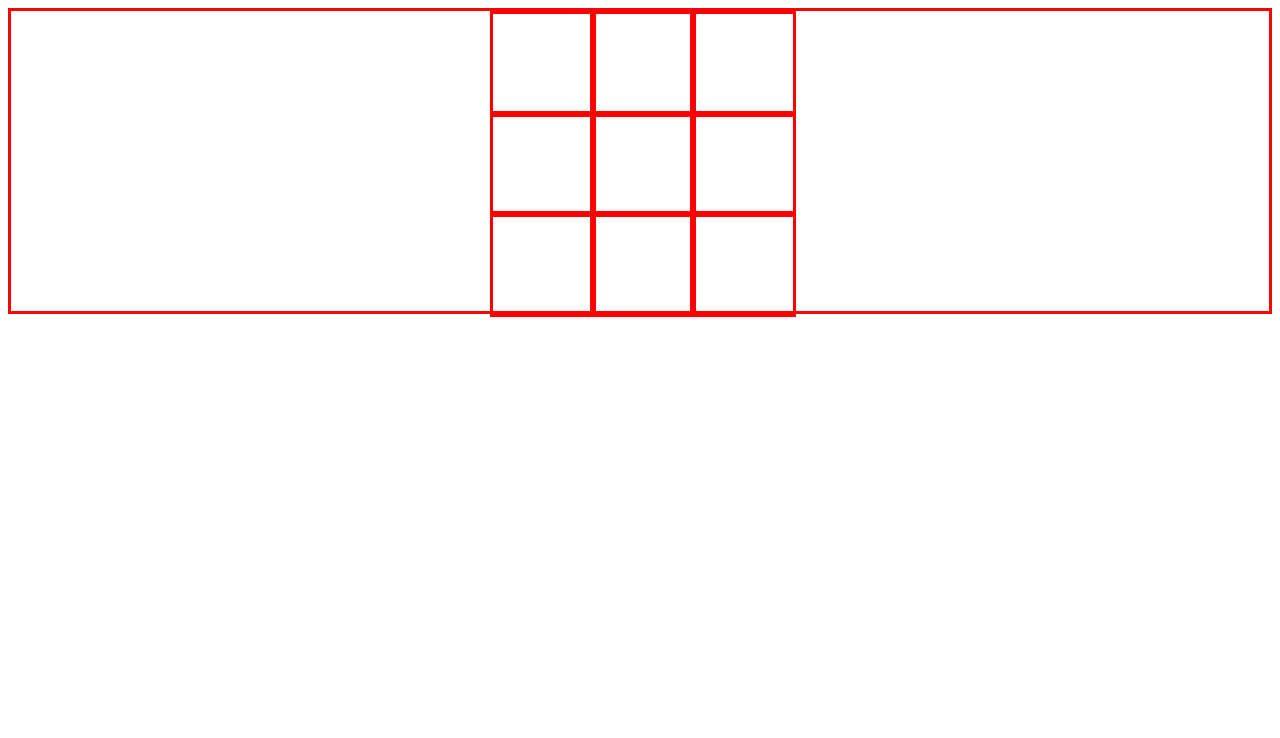
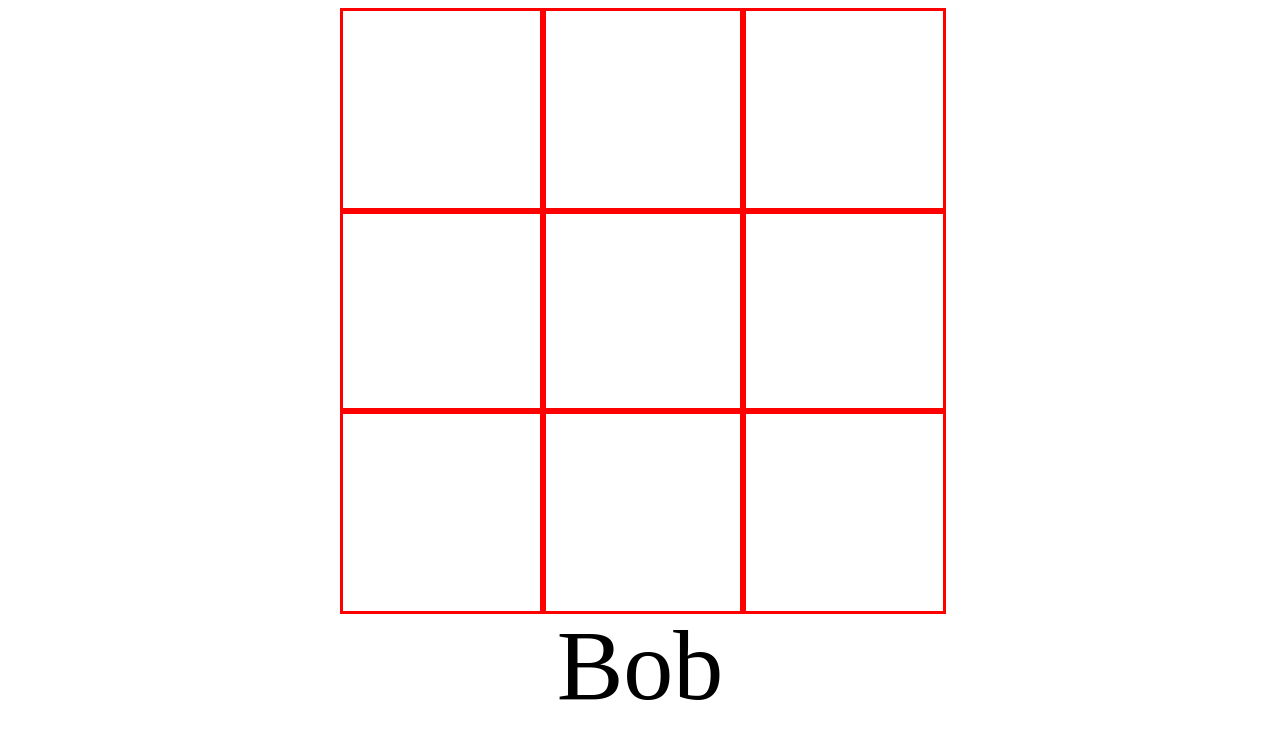
Before and after one commit to BobtheGoon/odin-tictactoe, a plain HTML site: page index.html in a window 1280 px wide. Drawn offline with Linux system fonts and the light colour scheme.

Commit message:
Assign event listeners to game board cells and create cell->board coordinate mapping

```diff
--- a/index.html
+++ b/index.html
@@ -9,6 +9,7 @@
 </head>
 <body>
     <div id="board">
+        <div class="cell" id="0"></div>
         <div class="cell" id="1"></div>
         <div class="cell" id="2"></div>
         <div class="cell" id="3"></div>
@@ -17,8 +18,8 @@
         <div class="cell" id="6"></div>
         <div class="cell" id="7"></div>
         <div class="cell" id="8"></div>
-        <div class="cell" id="9"></div>
     </div>
+    <div id="active-player"></div>
     <script src="index.js"></script>
 </body>
 </html>
--- a/index.js
+++ b/index.js
@@ -1,3 +1,15 @@
+const cellCoordToIdMap = {
+  '0' : [0, 0],
+  '1' : [0, 1],
+  '2' : [0, 2],
+  '3' : [1, 0],
+  '4' : [1, 1],
+  '5' : [1, 2],
+  '6' : [2, 0],
+  '7' : [2, 1],
+  '8' : [2, 2],
+}
+
 const playerFactory = (name, marker) => {
   return {name, marker}
 }
@@ -142,11 +154,65 @@ const GameController = (playerOneName, playerTwoName) => {
     }
   }
 
-  return {getActivePlayer, playRound}
+  return {board, getActivePlayer, playRound}
 };
 
 
-const DisplayController = () => {} //We will finish this when working on the GUI
+const DisplayController = () => {
+  /*  1. We need to display the active player
+      2. We need to render the gameboards content that match our GameBoard object
+      3. We need to add event listeners to board cells for clicking
+  */
 
+  //Map to change cell id to x, y coords on grid
+  const cellCoordToIdMap = {
+    '0' : [0, 0],
+    '1' : [0, 1],
+    '2' : [0, 2],
+    '3' : [1, 0],
+    '4' : [1, 1],
+    '5' : [1, 2],
+    '6' : [2, 0],
+    '7' : [2, 1],
+    '8' : [2, 2],
+  }
 
-let game = GameController('Bob', 'Alice')
+  //Add event listeners to cells which trigger a new round to be played and pass in the selected cells coordinates for GameController
+  const addCellEventListeners = () => {
+    const clickBoardCell = (e) => {
+      console.log(e.target)
+      //Convert cell id to cell coordinates
+      const [y, x] = cellCoordToIdMap[e.target.id]
+      //Start the round and pass in the cell coordinates as parameters
+      game.playRound(y, x)
+    }
+
+    const cellDivs = document.getElementsByClassName('cell')
+    console.log(cellDivs)
+
+    //Loop over each cell and assign it clickBoardCell as the event listener
+    for (i = 0; i < cellDivs.length; ++i) {
+      cellDivs[i].addEventListener('click', clickBoardCell)
+    }
+  }
+
+  addCellEventListeners()
+  const game = GameController('Bob', 'Alice')
+  const playerTurnDiv = document.getElementById('active-player')
+  const boardDiv = document.getElementById('board')
+
+  const updateScreen = () => {
+    const renderBoard = (board) => {
+      //Render board values into correct cells
+    }
+
+    const board = game.board.getBoard()
+    renderBoard(board)
+
+    const activePlayer = game.getActivePlayer()
+    playerTurnDiv.textContent = activePlayer.name
+  }
+  updateScreen()
+}
+
+DisplayController()
--- a/styles.css
+++ b/styles.css
@@ -1,15 +1,27 @@
+:root {
+    --cell-width: 200px;
+    --cell-height: 200px;
+}
+
 #board {
+    /*height: 100svh;*/
     display: grid;
-    grid-template: 100px 100px 100px / 100px 100px 100px;
+    grid-template: repeat(3, var(--cell-width)) / repeat(3, var(--cell-height));
     justify-content: center;
-    border: solid red;
+    align-content: center;
 }
 
 .cell {
     display: flex;
-    width: 100px;
-    height: 100px;
+    width: var(--cell-width);
+    height: var(--cell-height);
     font-size: 80px;
     border: solid red;
     justify-content: center;
+    align-items: center;
 }
+
+#active-player {
+    text-align: center;
+    font-size: 100px;
+}
```
